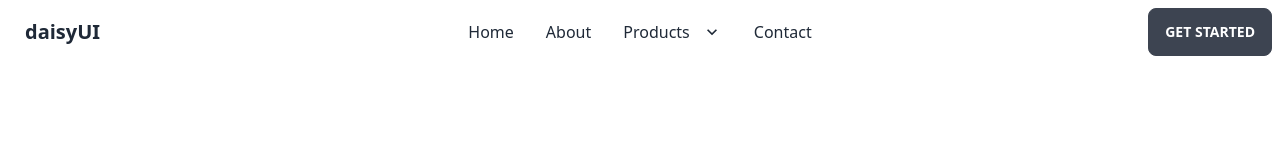
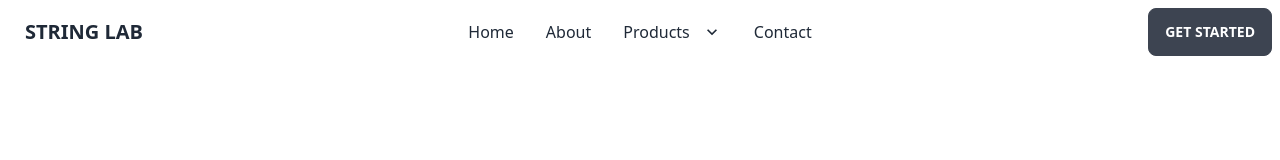
Before and after one commit to StingLab/inventory-management-system-v2, a React (Create React App) app: page / in a window 1280 px wide. Shown: the top 160 px of the page. Built offline with nearby package versions, Linux system fonts and the light colour scheme.

Commit message:
STRING LAB text added in header

```diff
--- a/src/component/Header.js
+++ b/src/component/Header.js
@@ -26,7 +26,7 @@ function Header(props) {
                         <li><Link to="/about">Contact</Link></li>
                     </ul>
                     </div>
-                    <a className="btn btn-ghost normal-case text-xl">daisyUI</a>
+                    <a className="btn btn-ghost normal-case text-xl"><Link to="/">STRING LAB</Link></a>
                 </div>
                 <div className="navbar-center hidden lg:flex">
                     <ul className="menu menu-horizontal p-0">
```
